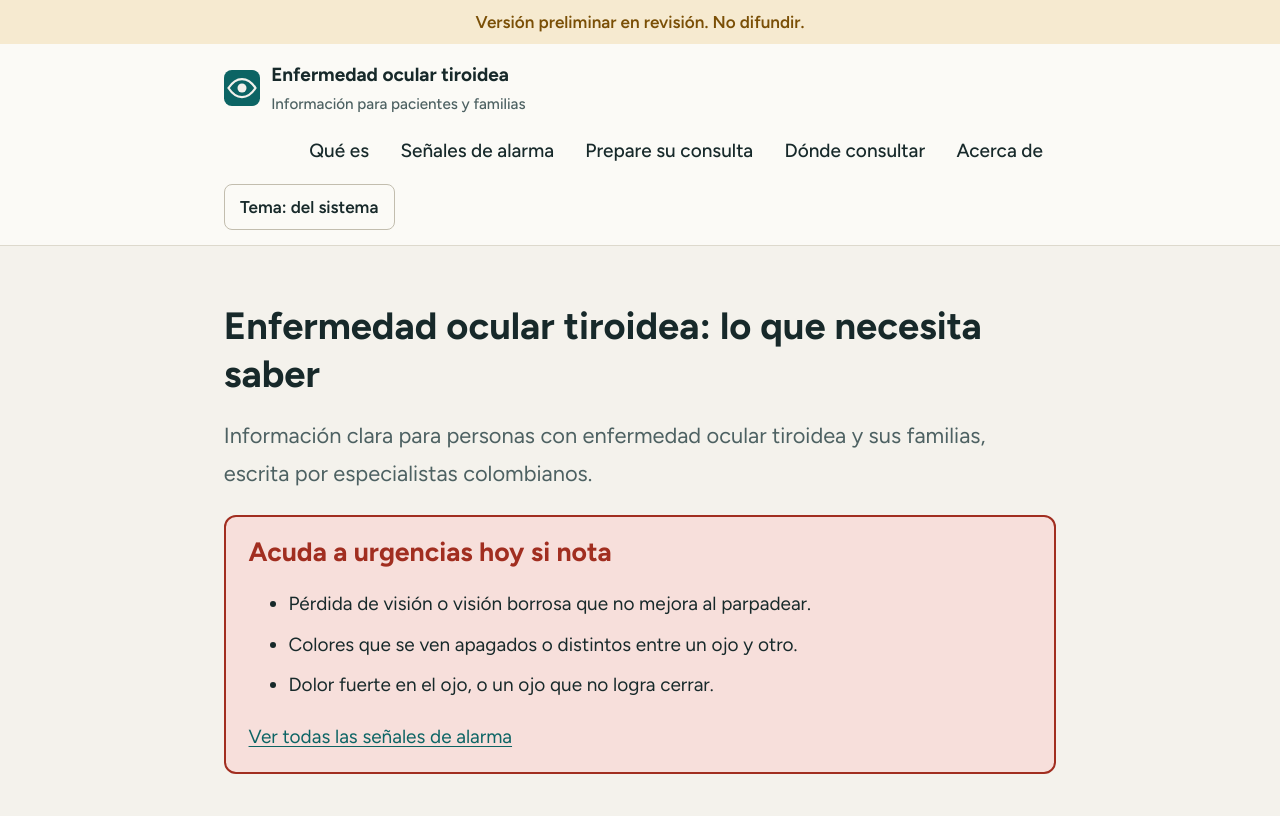
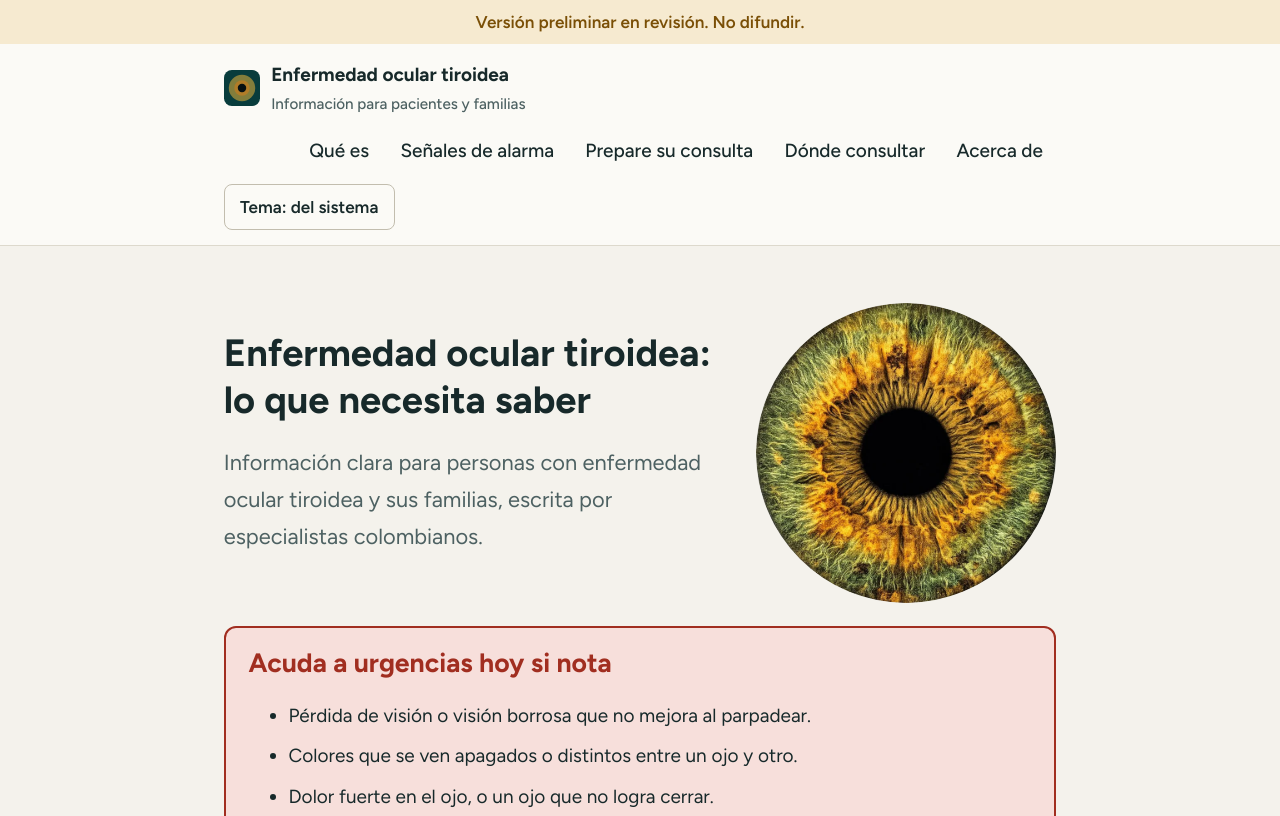
Before and after one commit to festinalente-cc/eot-pacientes, a website: page index.html in a window 1280 px wide. Shown: the top 816 px of the page. Drawn offline with Linux system fonts and the light colour scheme.

Commit message:
Identidad visual a partir del iris
Icono y logo con los colores del iris, portada con la imagen
(duotono en profesionales, original en pacientes), franja en la
página del grupo e imagen para compartir el enlace.

Co-Authored-By: Claude Fable 5.2 <noreply@anthropic.com>
Claude-Session: https://claude.ai/code/session_019V2PUFQPJAG2oeGmxQuna3

```diff
--- a/assets/css/styles.css
+++ b/assets/css/styles.css
@@ -125,3 +125,13 @@ input[type="text"] { font: inherit; width: 100%; padding: .5rem .7rem; border: 1
 .theme-btn { font: inherit; font-size: .9rem; font-weight: 600; padding: .4rem .8rem; border-radius: 8px; border: 1px solid var(--border-strong); background: transparent; color: var(--ink); cursor: pointer; }
 .theme-btn:hover { background: var(--teal-50); }
 @media print { .theme-btn { display: none; } }
+
+/* Imagen de identidad: el iris */
+.hero { position: relative; overflow: hidden; }
+.hero-grid { display: grid; grid-template-columns: 1fr auto; gap: 2rem; align-items: center; }
+.hero-iris { width: 300px; height: 300px; border-radius: 50%; display: block; }
+.hero-arc { position: absolute; right: -210px; top: 50%; transform: translateY(-50%); width: 500px; height: 500px; border-radius: 50%; pointer-events: none; }
+.hero-text { max-width: 640px; position: relative; }
+.iris-band { display: block; width: 100%; height: 120px; object-fit: cover; border-radius: var(--radius); margin: 1rem 0 1.5rem; }
+@media (max-width: 860px) { .hero-arc { display: none; } .hero-grid { grid-template-columns: 1fr; } .hero-iris { width: 170px; height: 170px; order: -1; } }
+@media print { .hero-iris, .hero-arc, .iris-band { display: none; } }
--- a/assets/js/site.js
+++ b/assets/js/site.js
@@ -8,7 +8,7 @@ const NAV = [
   ['donde', 'Dónde consultar', 'donde/'],
   ['acerca', 'Acerca de', 'acerca/'],
 ];
-const logo = '<svg viewBox="0 0 64 64" aria-hidden="true"><rect width="64" height="64" rx="14" fill="var(--teal)"/><path d="M8 32c7-11 15-16 24-16s17 5 24 16c-7 11-15 16-24 16S15 43 8 32z" fill="none" stroke="var(--bg)" stroke-width="4"/><circle cx="32" cy="32" r="8" fill="var(--bg)"/></svg>';
+const logo = '<svg viewBox="0 0 64 64" aria-hidden="true"><rect width="64" height="64" rx="14" fill="#083c3c"/><circle cx="32" cy="32" r="23.5" fill="#837d3b"/><circle cx="32" cy="32" r="13.75" fill="#b17c28"/><circle cx="32" cy="32" r="7.5" fill="#081011"/></svg>';
 document.getElementById('site-header').innerHTML = `
   <div class="preview">Versión preliminar en revisión. No difundir.</div>
   <header class="site-header"><div class="container">
--- a/index.html
+++ b/index.html
@@ -5,6 +5,11 @@
   <meta name="viewport" content="width=device-width, initial-scale=1">
   <meta name="robots" content="noindex, nofollow">
   <title>Información para pacientes · Enfermedad ocular tiroidea</title>
+  <meta property="og:type" content="website">
+  <meta property="og:title" content="Enfermedad ocular tiroidea">
+  <meta property="og:description" content="Información clara para pacientes y familias, escrita por especialistas colombianos.">
+  <meta property="og:image" content="https://festinalente-cc.github.io/eot-pacientes/assets/img/compartir.jpg">
+  <meta name="twitter:card" content="summary_large_image">
   <link rel="icon" href="./assets/img/favicon.svg" type="image/svg+xml">
   <script src="./assets/js/theme.js"></script>
   <link rel="stylesheet" href="./assets/css/styles.css">
@@ -13,8 +18,10 @@
   <div id="site-header"></div>
   <main id="main">
     <section class="hero"><div class="container">
+      <div class="hero-grid"><div>
       <h1>Enfermedad ocular tiroidea: lo que necesita saber</h1>
       <p class="lead">Información clara para personas con enfermedad ocular tiroidea y sus familias, escrita por especialistas colombianos.</p>
+      </div><img class="hero-iris" src="assets/img/iris.webp" alt="" width="720" height="720"></div>
       <div class="emergency">
         <h2>Acuda a urgencias hoy si nota</h2>
         <ul>
```
Also changed, not shown: acerca/index.html (+1 -0 lines), assets/img/compartir.jpg (added), assets/img/favicon.svg, assets/img/iris-franja.webp (added), assets/img/iris.webp (added).
